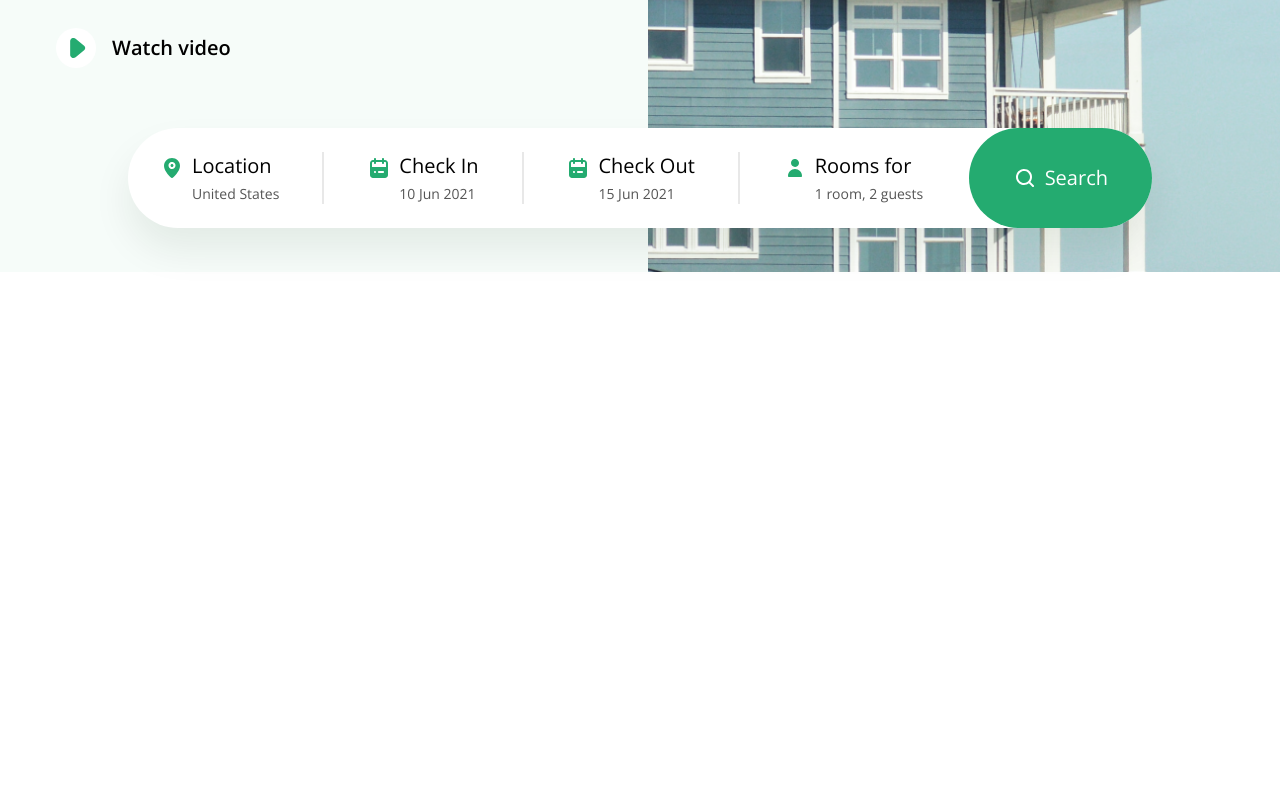
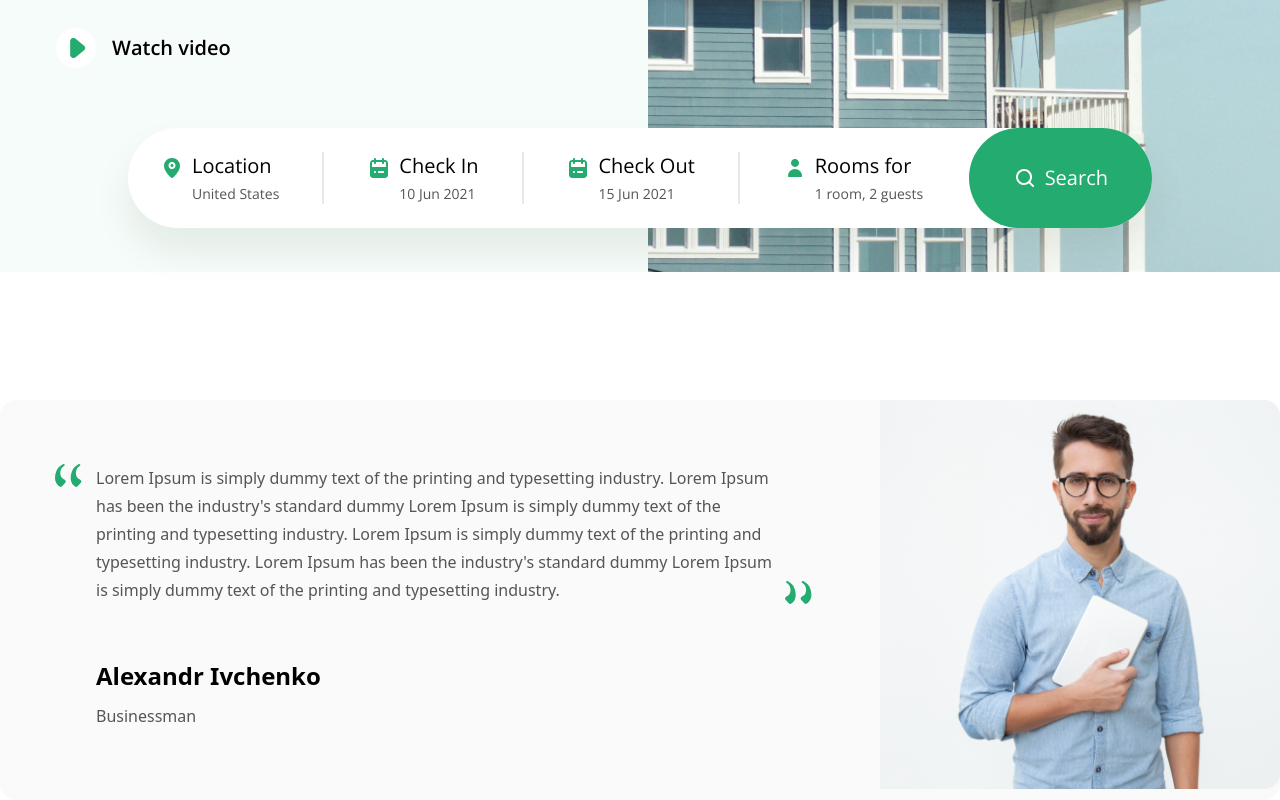
Before and after one commit to HizkiaReppi/hotel-landing-page, a React (Vite) app: page / in a window 1280 px wide. Shown: the part 483-1283 px from the top of the page. Before the commit the page ends 800 px from the top, so only its background shows below. Built offline with nearby package versions, Linux system fonts and the light colour scheme.

Commit message:
add initial testimonial

```diff
--- a/src/App.jsx
+++ b/src/App.jsx
@@ -1,9 +1,10 @@
-import { Navbar, HeroSection } from "./components"
+import { Navbar, HeroSection, TestimonialSection } from "./components"
 const App = () => {
   return (
     <div>
       <Navbar />
       <HeroSection/>
+      <TestimonialSection/>
     </div>
 
   )
--- a/src/assets/icons/index.js
+++ b/src/assets/icons/index.js
@@ -13,6 +13,8 @@ import IconPrivateWorkspace from './icon-privateworkspace.svg'
 import IconSwimmingpool from './icon-swimmingpool.svg'
 import IconWatchVideo from './icon-watchvideo.svg'
 import IconSearch from './icon-search.svg'
+import IconQuatitationMarkOpen from './icon-quatitation-mark-open.svg'
+import IconQuatitationMarkClosed from './icon-quatitation-mark-closed.svg'
 
 export {
   IconBreakfast,
@@ -30,4 +32,6 @@ export {
   IconSwimmingpool,
   IconSearch,
   IconWatchVideo,
+  IconQuatitationMarkOpen,
+  IconQuatitationMarkClosed
 }
--- /dev/null
+++ b/src/components/TestimonialSection.jsx
@@ -0,0 +1,32 @@
+import { IconQuatitationMarkClosed, IconQuatitationMarkOpen } from "../assets/icons"
+import { ImagePerson } from "../assets/images"
+import './testimonialsection.css'
+
+const Testimonial = () => {
+  return (
+    <>
+      <div className="testimonial-section container mx-auto bg-[#FAFAFA] flex mt-32 rounded-2xl">
+        <div className="testimonial-left my-16 mx-24 ">
+          <p className="relative leading-[28px] text-[#555555]">Lorem Ipsum is simply dummy text of the printing and typesetting industry. Lorem Ipsum has been the industry's standard dummy Lorem Ipsum is simply dummy text of the printing and typesetting industry. Lorem Ipsum is simply dummy text of the printing and typesetting industry. Lorem Ipsum has been the industry's standard dummy Lorem Ipsum is simply dummy text of the printing and typesetting industry.
+            <img className="absolute top-[0] left-[-6%]" src={IconQuatitationMarkOpen} alt="IconQuatitationOpen" />
+            <img className="absolute bottom-[0] right-[-4%]" src={IconQuatitationMarkClosed} alt="IconQuatitationClosed" />
+          </p>
+
+
+
+          <div className="font-semibold text-2xl mt-14">
+            Alexandr Ivchenko
+          </div>
+          <div className="text-[#555555] mt-3">
+            Businessman
+          </div>
+        </div>
+        <div className="testimonial-right flex-none h-[400px] w-[400px]">
+          <img src={ImagePerson} className="object-cover" alt="Testimonial Image"/>
+        </div>
+      </div>
+    </>
+  )
+}
+
+export default Testimonial
--- a/src/components/index.js
+++ b/src/components/index.js
@@ -1,4 +1,5 @@
 import Navbar from "./Navbar"
 import HeroSection from "./HeroSection"
+import TestimonialSection from "./TestimonialSection"
 
-export { Navbar, HeroSection }
+export { Navbar, HeroSection, TestimonialSection }
```
Also changed, not shown: src/assets/icons/icon-quatitation-mark-closed.svg (added), src/assets/icons/icon-quatitation-mark-open.svg (added), src/components/testimonialsection.css (added).
